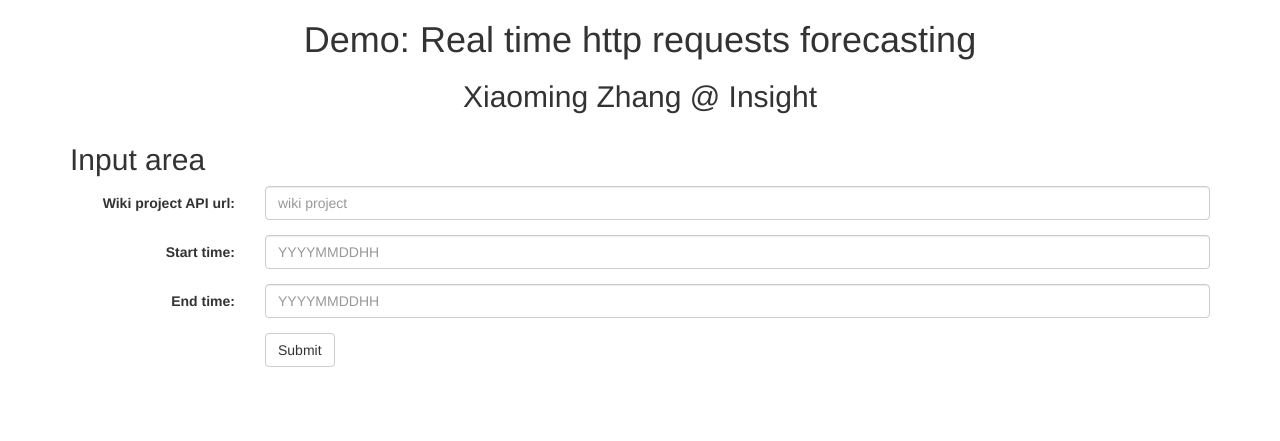
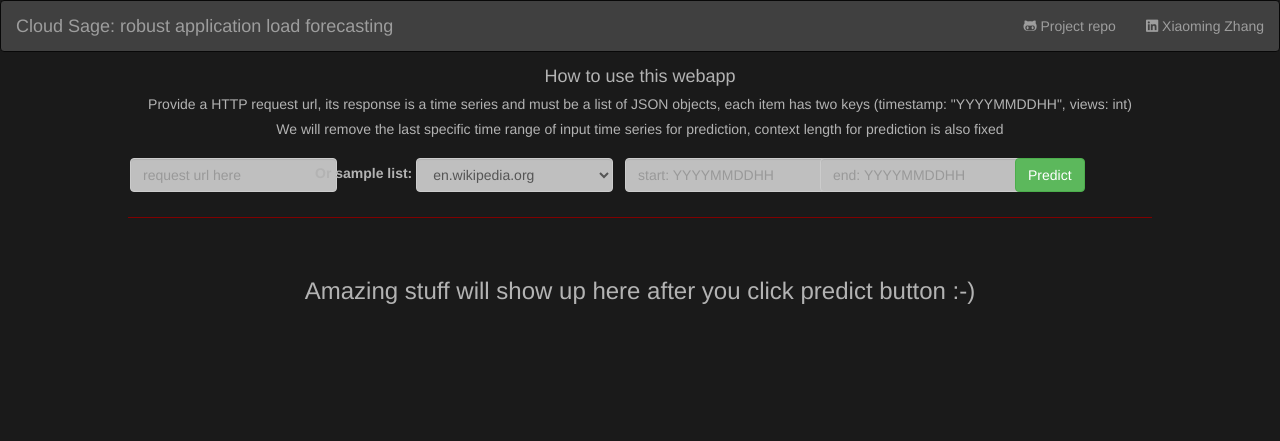
Before and after one commit to amigniox/robust_forecasting, a Flask app: page / in a window 1280 px wide. Shown: the top 441 px of the page. Run offline with Flask 2, Linux system fonts and the light colour scheme; parts of the project's set-up code (start-up, migrations or seed data) failed here and were passed over; some libraries are stand-ins or nearby versions.

Commit message:
visualization, improve web app

```diff
--- a/src/webapp/application.py
+++ b/src/webapp/application.py
@@ -1,5 +1,4 @@
 import json
-
 import matplotlib
 import matplotlib.pyplot as plt
 import boto3
@@ -8,12 +7,12 @@ import numpy as np
 import datetime
 import requests
 import csv
-
 from flask import Flask, render_template, request
 
 matplotlib.use('agg')
 
 application = Flask(__name__)
+application.config['SEND_FILE_MAX_AGE_DEFAULT'] = 0
 
 with open('accessKeys.csv', 'r') as f:
     reader = csv.reader(f)
@@ -25,15 +24,25 @@ sagemaker = boto3.client('sagemaker-runtime', aws_access_key_id=id_key[1][0], aw
 @application.route('/', methods=['GET', 'POST'])
 def index():
     if request.method == 'POST':
-        result = plot(request.form['apiUrl'], request.form['start'], request.form['end'])
+        if request.form['url'] == '':
+            start = request.form['start']
+            end = request.form['end']
+            wiki_project = request.form['wiki_project']
+            url = 'https://wikimedia.org/api/rest_v1/metrics/pageviews/aggregate/' + wiki_project + '/all-access/all-agents/hourly/' + start + '/' + end
+        else:
+            url = request.form['url']
+        try:
+            result = plot(url)
+        except:
+            return "Something bad happens, please check your url and make sure HTTP response has right format JSON"
     else:
         result = None
-
+    print(result)
     return render_template('index.html', result=result)
 
 
-def plot(url, start, end):
-    response = requests.get('https://wikimedia.org/api/rest_v1/metrics/pageviews/aggregate/' + url + '/all-access/all-agents/hourly/' + start + '/' + end)
+def plot(url):
+    response = requests.get(url)
     response.raise_for_status()
     output = response.json()
     start = output['items'][0]['timestamp'][:-2]
@@ -60,32 +69,43 @@ def plot(url, start, end):
     req = json.dumps(http_request_data).encode('utf-8')
 
     res = sagemaker.invoke_endpoint(
-        EndpointName='DEMO-deepar-2019-02-08-14-54-24-202',
+        EndpointName='DEMO-deepar-2019-02-11-17-18-26-808',
         Body=req,
         ContentType='application/json',
         Accept='Accept'
     )
 
     ans = decode_response(res, prediction_time, False)
+
+    images = []
+
     plt.figure()
-    actual_series[-72-48:].plot(label='target')
+    plt.style.use('dark_background')
+    actual_series.plot(title='Original time series')
+    ax1 = plt.gca()
+    ax1.get_yaxis().get_major_formatter().set_scientific(False)
+    ax1.set_facecolor('#1a1a1a')
+    plt.savefig('static/images/fig1.png', facecolor='#1a1a1a')
+    images.append('static/images/fig1.png')
+
+    plt.figure()
+    actual_series[-72-48:].plot(label='target', title='Comparision between target and prediction in the specific time range')
     p10 = ans['0.1']
     p90 = ans['0.9']
     plt.fill_between(p10.index, p10, p90, color='y', alpha=0.5, label='80% confidence interval')
     ans['0.5'].plot(label='prediction median')
-    plt.legend()
-    plt.savefig('static/images/fig.png')
-    return 'static/images/fig.png'
+    ax2 = plt.gca()
+    ax2.get_yaxis().get_major_formatter().set_scientific(False)
+    ax2.set_facecolor('#1a1a1a')
+    lg = plt.legend()
+    lg.get_frame().set_facecolor('#1a1a1a')
+    plt.savefig('static/images/fig2.png', facecolor='#1a1a1a')
+
+    images.append('static/images/fig2.png')
+    return images
 
 
 def series_to_dict(ts, cat=None, dynamic_feat=None):
-    """Given a pandas.Series object, returns a dictionary encoding the time series.
-
-    ts -- a Pandas.Series object with the target time series
-    cat -- an integer indicating the time series category
-
-    Return value: a dictionary
-    """
     obj = {"start": str(ts.index[0]), "target": encode_target(ts)}
     if cat is not None:
         obj["cat"] = cat
@@ -111,6 +131,16 @@ def decode_response(response, prediction_time, return_samples):
         dict_of_samples = {}
     return pd.DataFrame(data={**predictions['quantiles'], **dict_of_samples}, index=prediction_index)
 
+@application.after_request
+def add_header(response):
+    """
+    Add headers to both force latest IE rendering engine or Chrome Frame,
+    and also to cache the rendered page for 10 minutes.
+    """
+    response.headers['X-UA-Compatible'] = 'IE=Edge,chrome=1'
+    response.headers['Cache-Control'] = 'public, max-age=0'
+    return response
+
 
 if __name__ == '__main__':
     application.debug = True
--- a/src/webapp/templates/index.html
+++ b/src/webapp/templates/index.html
@@ -5,51 +5,108 @@
   <meta charset="utf-8">
   <meta name="viewport" content="width=device-width, initial-scale=1">
   <link rel="stylesheet" href="https://maxcdn.bootstrapcdn.com/bootstrap/3.4.0/css/bootstrap.min.css">
+  <link rel="stylesheet" href="https://use.fontawesome.com/releases/v5.6.3/css/all.css" integrity="sha384-UHRtZLI+pbxtHCWp1t77Bi1L4ZtiqrqD80Kn4Z8NTSRyMA2Fd33n5dQ8lWUE00s/" crossorigin="anonymous">
   <script src="https://ajax.googleapis.com/ajax/libs/jquery/3.3.1/jquery.min.js"></script>
   <script src="https://maxcdn.bootstrapcdn.com/bootstrap/3.4.0/js/bootstrap.min.js"></script>
+  <style>
+    body {background-color: #1a1a1a; color: #b3b3b3;}
+    .form-control {background-color: #bfbfbf;}
+    .navbar-inverse {background-color: #404040;}
+  </style>
 </head>
 <body>
-<h1 align="center">Demo: Real time http requests forecasting</h1>
-<h2 align="center"> Xiaoming Zhang @ Insight </h2>
-<div class="container">
-  <h2>Input area</h2>
-  <form class="form-horizontal" action="" method="POST" enctype = "multipart/form-data">
-    <div class="form-group">
-      <label class="control-label col-sm-2" for="url">Wiki project API url:</label>
-      <div class="col-sm-10">
-        <input type="text" class="form-control" id="url" placeholder="wiki project" name="apiUrl">
+<nav class="navbar navbar-inverse">
+  <div class="container-fluid">
+    <div class="navbar-header">
+      <a class="navbar-brand" href="#">Cloud Sage: robust application load forecasting</a>
+    </div>
+    <ul class="nav navbar-nav navbar-right">
+      <li><a href="https://github.com/amigniox/robust_forecasting"><i class="fab fa-github-alt fa-1x"></i>  Project repo</a></li>
+      <li><a href="https://www.linkedin.com/in/helloxiaoming/"><i class="fab fa-linkedin fa-1x"></i>  Xiaoming Zhang</a></li>
+    </ul>
+  </div>
+</nav>
+
+<div class="container" style="padding-bottom: 10px; margin-top: -15px">
+  <div class="row" style="text-align: center;">
+    <h4>How to use this webapp</h4>
+    <h5>Provide a HTTP request url, its response is a time series and must be a list of JSON objects, each item has two keys (timestamp: "YYYYMMDDHH", views: int) </h5>
+    <h5>We will remove the last specific time range of input time series for prediction, context length for prediction is also fixed</h5>
+  </div>
+</div>
+
+<div class="container" style="padding-bottom: 5px">
+  <form class="form-inline" action="" method="POST" enctype = "multipart/form-data">
+    <div class="row">
+      <div class="col-sm-2" style="margin-left: 60px">
+        <input type="text" class="form-control" id="url" placeholder="request url here" name="url">
       </div>
-    </div>
-    <div class="form-group">
-      <label class="control-label col-sm-2" for="start">Start time:</label>
-      <div class="col-sm-10">
-        <input type="text" class="form-control" id="start" placeholder="YYYYMMDDHH" name="start">
+      <div class="col-sm-4" style="margin-right: -80px; margin-left: -10px">
+        <label for="wiki_project"> Or sample list: </label>
+        <select class="form-control" id="wiki_project" name="wiki_project">
+          <option>en.wikipedia.org</option>
+          <option>ca.wikipedia.org</option>
+		  <option>de.wikipedia.org</option>
+		  <option>ja.wikipedia.org</option>
+		  <option>zh.wikipedia.org</option>
+		  <option>ru.wikipedia.org</option>
+		  <option>commons.wikimedia.org</option>
+		  <option>species.wikimedia.org</option>
+		  <option>outreach.wikimedia.org</option>
+		  <option>en.wiktionary.org</option>
+		  <option>wikidata.org</option>
+		  <option>en.wikinews.org</option>
+		  <option>en.wikivoyage.org</option>
+		  <option>wikisource.org</option>
+		  <option>en.wikiversity.org</option>
+		  <option>en.wikibooks.org</option>
+		  <option>incubator.wikimedia.org</option>
+		  <option>wikimediafoundation.org</option>
+          <option>uk.wiktionary.org</option>
+          <option>ur.wikipedia.org</option>
+          <option>ve.wikipedia.org</option>
+          <option>ab.wikipedia.org</option>
+          <option>aa.wikipedia.org</option>
+          <option>ga.wikipedia.org</option>
+          <option>fa.wikipedia.org</option>
+          <option>en.wikinews.org</option>
+          <option>en.wikiquote.org</option>
+          <option>ab.wikipedia.org</option>
+        </select>
       </div>
-    </div>
-    <div class="form-group">
-      <label class="control-label col-sm-2" for="end">End time:</label>
-      <div class="col-sm-10">
-        <input type="text" class="form-control" id="end" placeholder="YYYYMMDDHH" name="end">
+      <div class="col-sm-2">
+        <input type="text" class="form-control" id="start" placeholder="start: YYYYMMDDHH" name="start">
       </div>
-    </div>
-    <div class="form-group">
-      <div class="col-sm-offset-2 col-sm-10">
-        <button type="submit" class="btn btn-default">Submit</button>
+      <div class="col-sm-2">
+        <input type="text" class="form-control" id="end" placeholder="end: YYYYMMDDHH" name="end">
+      </div>
+      <div class="col-sm-2">
+        <button type="submit" class="btn btn-success">Predict</button>
       </div>
     </div>
   </form>
 </div>
 
-<p>
-{% if result != None %}
-<div class="container">
-  <h2>Realtime prediction:</h2>
-  <img class="img-responsive" src="{{ result }}" width="800">
+<hr style="border-color:Maroon; width:80%;">
+
+{% if result == None %}
+<div class="container" style="text-align: center; padding-top: 20px">
+  <h3> Amazing stuff will show up here after you click predict button :-)</h3>
 </div>
 {% endif %}
 
-<br>
-<br>
-<br>
+{% if result != None %}
+<div class="container-fluid" style="margin-left: 100px; margin-top: -20px; padding-bottom: 20px">
+  <div class="row">
+    <div class="col-sm-6" style="margin-right: -80px;">
+      <img src="../{{ result[0] }}" class="img-responsive" alt="Responsive image">
+    </div>
+    <div class="col-sm-6">
+      <img src="../{{ result[1] }}" class="img-responsive" alt="Responsive image">
+    </div>
+  </div>
+</div>
+{% endif %}
+
 </body>
 </html>
```
Also changed, not shown: src/scripts/test_wikimedia_request.py (deleted, +0 -40 lines), 1 other file.
